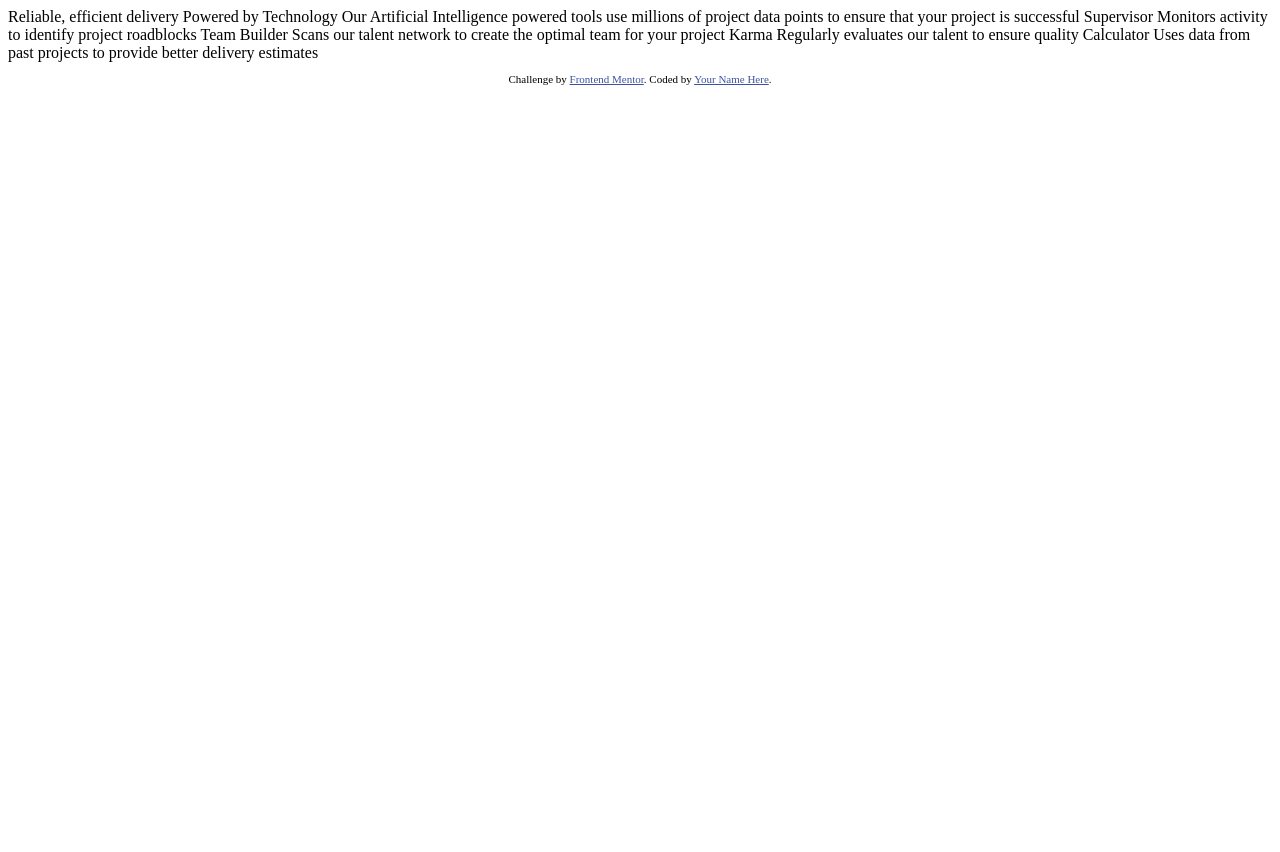
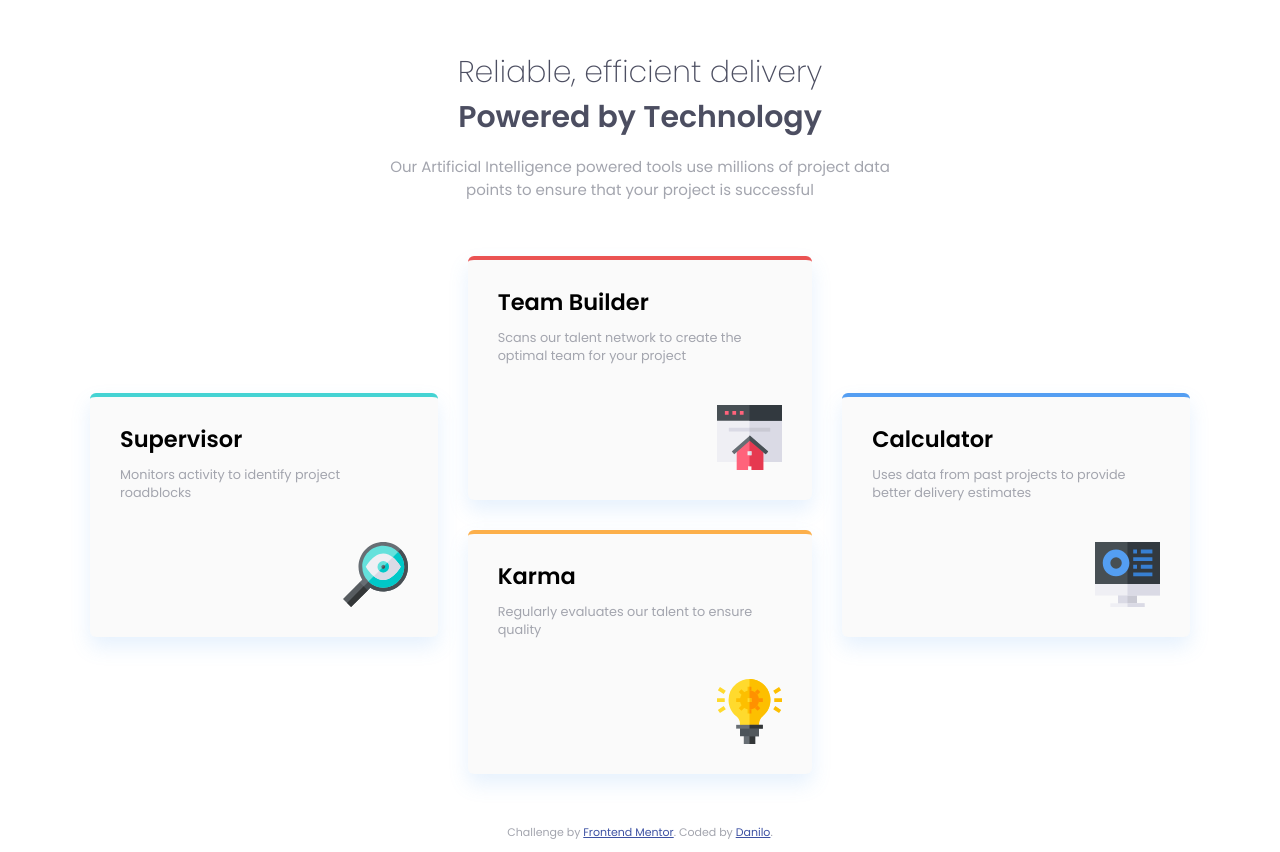
Before and after one commit to OneBitMance/four-card-feature-section, a plain HTML site: page index.html in a window 1280 px wide. Before the commit the page ends 800 px from the top, so only its background shows below. Drawn offline with Linux system fonts and the light colour scheme.

Commit message:
Finished

```diff
--- a/index.html
+++ b/index.html
@@ -5,6 +5,7 @@
   <meta name="viewport" content="width=device-width, initial-scale=1.0"> <!-- displays site properly based on user's device -->
 
   <link rel="icon" type="image/png" sizes="32x32" href="./images/favicon-32x32.png">
+  <link rel="stylesheet" href="styles.css">
 
   <title>Frontend Mentor | Four card feature section</title>
 
@@ -16,29 +17,48 @@
 </head>
 <body>
 
-  Reliable, efficient delivery
-  Powered by Technology
+  <div class="wrapper">
+  <header>
+    <h1>Reliable, efficient delivery</h1>
+    <h1>Powered by Technology</h1>
 
-  Our Artificial Intelligence powered tools use millions of project data points
-  to ensure that your project is successful
+    <p>Our Artificial Intelligence powered tools use millions of project data points
+    to ensure that your project is successful</p>
+  </header>
 
-  Supervisor
-  Monitors activity to identify project roadblocks
+  <main class="cards">
+    <div class="card card-1">
+      <h2>Supervisor</h2>
+      <p>Monitors activity to identify project roadblocks</p>
+      <img src="./images/icon-supervisor.svg" alt="Supervisor">
+    </div>
 
-  Team Builder
-  Scans our talent network to create the optimal team for your project
+    <div class="card-group">
+      <div class="card card-2">
+        <h2>Team Builder</h2>
+        <p>Scans our talent network to create the optimal team for your project</p>
+        <img src="./images/icon-team-builder.svg" alt="">
+      </div>
 
-  Karma
-  Regularly evaluates our talent to ensure quality
+      <div class="card card-3">
+        <h2>Karma</h2>
+        <p>Regularly evaluates our talent to ensure quality</p>
+        <img src="./images/icon-karma.svg" alt="">
+      </div>
+  </div>
 
-  Calculator
-  Uses data from past projects to provide better delivery estimates
-
+    <div class="card card-4">
+      <h2>Calculator</h2>
+      <p>Uses data from past projects to provide better delivery estimates</p>
+      <img src="./images/icon-calculator.svg" alt="">
+   </div>
+  </main>
+</div>
 
   <footer>
     <p class="attribution">
       Challenge by <a href="https://www.frontendmentor.io?ref=challenge" target="_blank">Frontend Mentor</a>.
-      Coded by <a href="#">Your Name Here</a>.
+      Coded by <a href="#">Danilo</a>.
     </p>
   </footer>
 </body>
--- /dev/null
+++ b/styles.css
@@ -0,0 +1,182 @@
+@import url('https://fonts.googleapis.com/css2?family=Poppins:wght@200;400;600&display=swap');
+
+html {
+    margin: 0;
+    padding: 0;
+}
+
+:root {
+
+--gap: 30px;
+
+    /* ### Primary */
+
+--red: hsl(0, 78%, 62%);
+--cyan: hsl(180, 62%, 55%);
+--orange: hsl(34, 97%, 64%);
+--blue: hsl(212, 86%, 64%);
+--blue-rgba: rgba(84, 158, 242, 0.15);
+
+/* ### Neutral */
+
+--very-dark-blue: hsl(234, 12%, 34%);
+--grayish-blue: hsl(229, 6%, 66%);
+--very-light-gray: hsl(0, 0%, 98%);
+}
+
+body {
+    font-size: 93.75%;
+    font-family: 'Poppins';
+}
+
+/* Font size is set to 93.75% because from the default font-size of HTML tag which
+is 16px, 93.75% is = 15px, which is the requested body font-size from the
+style-guide.md file*/
+
+
+p {
+    color: var(--grayish-blue);
+}
+
+.wrapper {
+    max-width: 1100px;
+    margin: 50px auto;
+    display: flex;
+    flex-direction: column;
+}
+
+header {
+    text-align: center;
+    display: flex;
+    flex-flow: column;
+    justify-content: center;
+    align-items: center;
+    margin-bottom: 40px;
+}
+
+header h1 {
+    margin: 0;
+    color: var(--very-dark-blue);
+}
+
+header p {
+    width: 48%;
+}
+
+header h1:nth-child(1) {
+    font-weight: 200;
+}
+
+main {
+    display: flex;
+    flex-direction: row;
+    flex-wrap: nowrap;
+    justify-content: center;
+    align-items: center;
+    width: 100%;
+}
+
+.card h2 {
+    margin: 0;
+}
+
+.card p {
+    margin: 10px 0;
+    width: 100%;
+    margin-bottom: 40px;
+    font-size: 0.8rem;
+}
+
+.card-group {
+    display: flex;
+    flex-direction: column;
+    flex: 1 1 33%;
+}
+
+
+.card {
+    flex: 1 1 33%;
+}
+
+.card {
+    height: fit-content;
+    padding: 25px 30px 30px 30px;
+    background: var(--very-light-gray);
+    box-shadow: 0 10px 20px var(--blue-rgba);
+    box-sizing: border-box;
+
+    display: flex;
+    flex-direction: column;
+}
+
+.card img {
+    width: 65px;
+    height: 65px;
+    align-self: flex-end;
+}
+
+.card-1 {
+    border-top: 4px solid var(--cyan);
+    border-radius: 6px;
+}
+
+.card-2 {
+    border-top: 4px solid var(--red);
+    border-radius: 6px;
+}
+
+.card-3 {
+    border-top: 4px solid var(--orange);
+    border-radius: 6px;
+}
+
+.card-4 {
+    border-top: 4px solid var(--blue);
+    border-radius: 6px;
+}
+
+main, .card-group {
+    gap: var(--gap);
+}
+
+
+
+@media screen and (max-width: 930px) and (min-width: 200px) {
+
+    main {
+        flex-direction: column;
+    }
+
+    .card-group .card {
+        width: 100%;
+    }
+
+    header h1 {
+        white-space: nowrap;
+        font-size: 1.7em;
+    }
+
+    header p {
+        width: 60%;
+    }
+
+}
+
+@media screen and (max-width: 930px) and (min-width: 100px) {
+
+    .card, .card-group {
+        width: 100%;
+    }
+
+    .wrapper {
+        align-self: center;
+        max-width: 30rem;
+        padding: 0px 20px 0px 20px;
+    }
+
+    header p {
+        width: 100%;
+    }
+
+
+}
```
